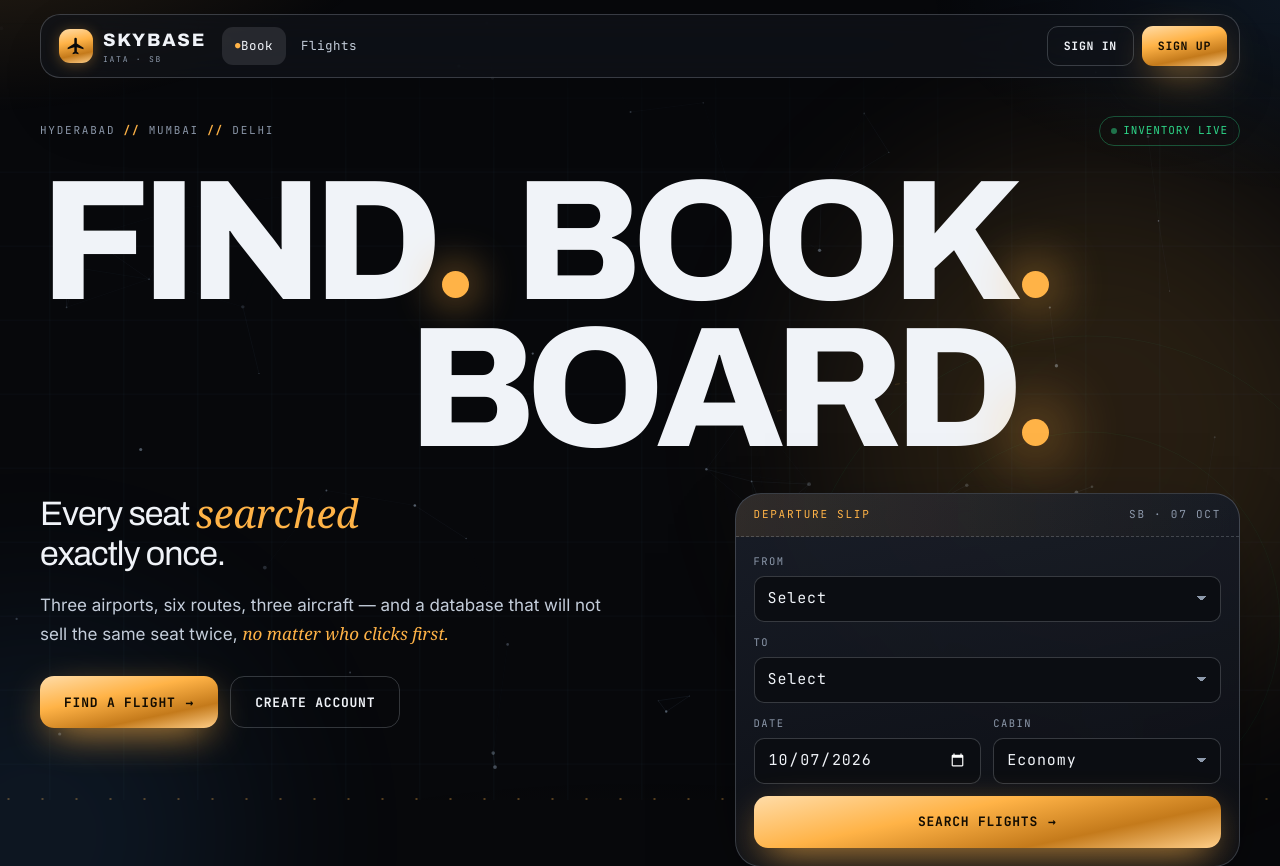
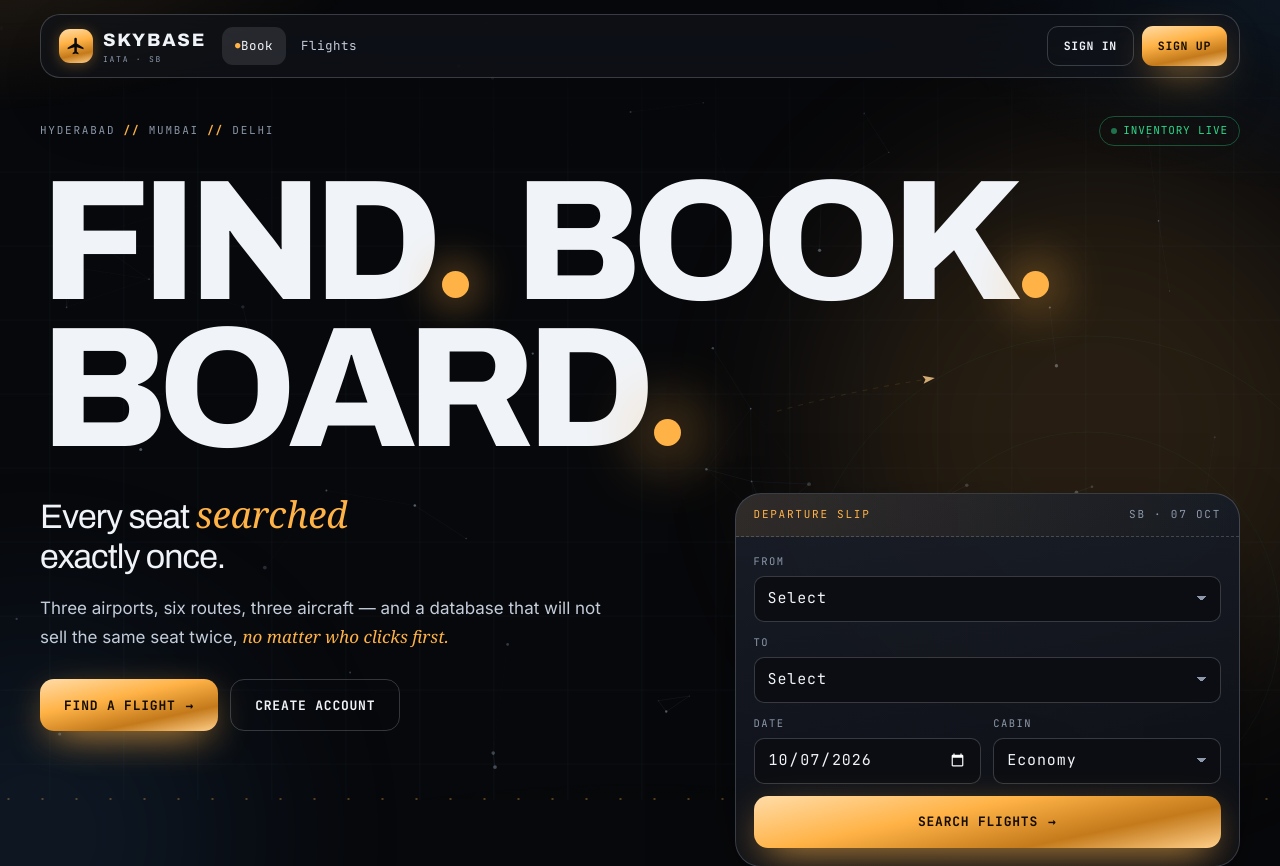
Before and after one commit to joedan07/skybase, a Flask app: page / in a window 1280 px wide. Shown: the top 866 px of the page. Run offline with Flask 3, Linux system fonts and the light colour scheme; data that the repository does not hold is empty; some libraries are stand-ins or nearby versions; some web fonts are replaced.

Commit message:
BOARD. sits under FIND., and the rotator is seated on its line
The second title line is flush left under the first rather than hung off its
right edge, so it reads FIND. BOOK. / BOARD.

The rotator was visibly broken: mid-swap it showed two words at once,
floating above the line. It was an inline-grid with overflow:hidden, and a
box with overflow other than visible takes its baseline from its bottom
margin edge rather than from its text -- so the clipping window sat above the
surrounding baseline and clipped each word in the wrong place.

Replaced the clipped slide with a cross-fade and dropped the clip box
entirely, which removes the whole class of bug: the grid cell still keeps
every word stacked in one place so the line never reflows, and a fade with a
.2em lift reads as motion without anything needing to be hidden. Measured 3px
from the baseline of same-line text, against 23px before.

Co-Authored-By: Claude Opus 5 <noreply@anthropic.com>

```diff
--- a/static/css/app.css
+++ b/static/css/app.css
@@ -423,9 +423,8 @@ em {
 
 .title__line { display: flex; align-items: baseline; }
 
-/* FIND. BOOK. / BOARD. — the second line hangs right, so the three full
-   stops step down and across instead of stacking flush left. */
-.title__line--2 { justify-content: flex-end; }
+/* FIND. BOOK. / BOARD. — the second line sits flush left under FIND. */
+.title__line--2 { justify-content: flex-start; }
 
 .title__gap { width: .26em; flex: none; }
 .title .ch {
@@ -462,18 +461,30 @@ em {
   letter-spacing: -.028em; line-height: 1.18;
 }
 
-/* One word swapping on a timer, the way a flip-board cycles a status. */
-.rotator { display: inline-grid; vertical-align: bottom; overflow: hidden; height: 1.22em; }
+/* One word swapping on a timer.
+   Deliberately NOT a clipped slide. An inline-grid with overflow:hidden takes
+   its baseline from its bottom margin edge rather than from its text, which
+   sat the clipping window 26px above the surrounding baseline and left a word
+   mid-swap floating over the line with its neighbour half-visible. Without a
+   clip box there is no window to misalign: the grid cell keeps every word
+   stacked in one place so the line never reflows, and a cross-fade with a
+   small lift reads as motion without anything needing to be hidden. */
+/* align-items:baseline is belt-and-braces: grid items default to stretch, and
+   a container with no baseline-aligned item in its first row may synthesize a
+   baseline from its border edge rather than from its text. Removing the clip
+   box above is what actually fixed the seating; this keeps it correct by
+   intent. Measured delta against same-line text: 3px. */
+.rotator { display: inline-grid; align-items: baseline; vertical-align: baseline; }
 .rotator span {
   grid-area: 1 / 1;
   font-family: var(--f-editorial); font-style: italic; font-weight: 400;
-  color: var(--sodium); font-size: 1.16em; line-height: 1.04; letter-spacing: 0;
-  transform: translateY(100%); opacity: 0;
-  transition: transform .6s cubic-bezier(.7, 0, .2, 1), opacity .6s;
+  color: var(--sodium); font-size: 1.08em; letter-spacing: 0;
   white-space: nowrap;
+  opacity: 0; transform: translateY(.2em);
+  transition: opacity .4s ease, transform .5s cubic-bezier(.7, 0, .2, 1);
 }
-.rotator span.is-on { transform: none; opacity: 1; }
-.rotator span.is-off { transform: translateY(-100%); opacity: 0; }
+.rotator span.is-on { opacity: 1; transform: none; }
+.rotator span.is-off { opacity: 0; transform: translateY(-.2em); }
 
 .hero__sub { color: var(--fg-2); font-size: 17px; max-width: 54ch; margin-top: 18px; }
 
```
